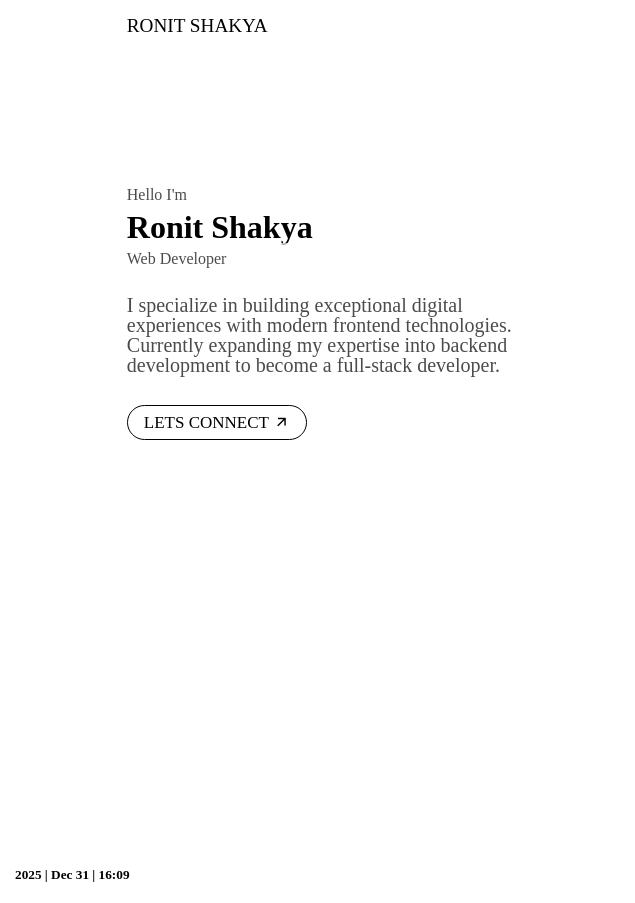
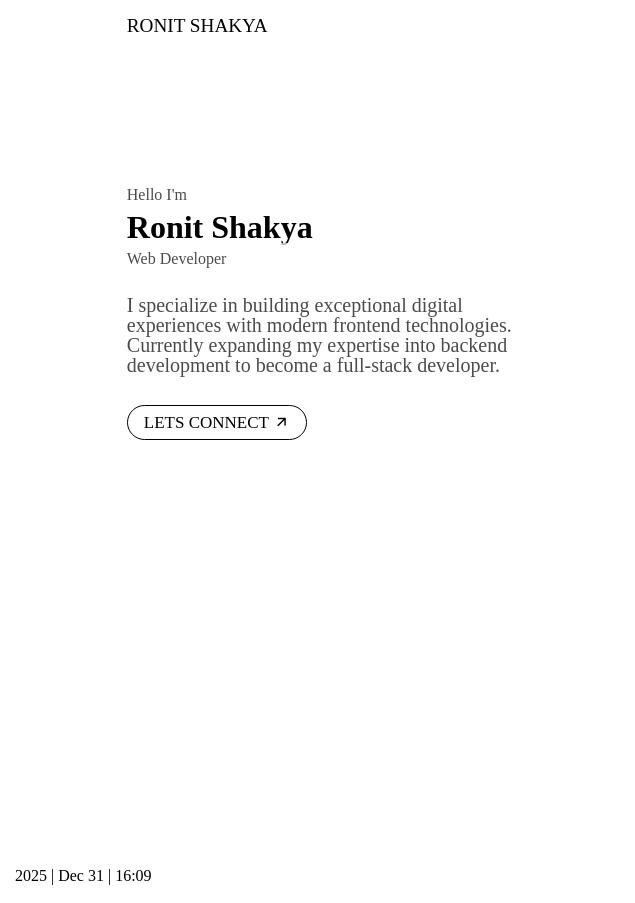
Before and after one commit to ShaKyaaRonit/PersonalWebsite, a plain HTML site: page index.html in a window 1280 px wide. Shown: the full height of the page, 0-635 px from the left. Drawn offline with nearby package versions, Linux system fonts and the light colour scheme.

Commit message:
css edit

```diff
--- a/css/global.css
+++ b/css/global.css
@@ -97,7 +97,8 @@
     display:flex;
     justify-content: space-between;
 }
-.footer h4{
+.footer h5{
+    font-size: medium;
     font-weight: lighter;
 }
 #social {
```
